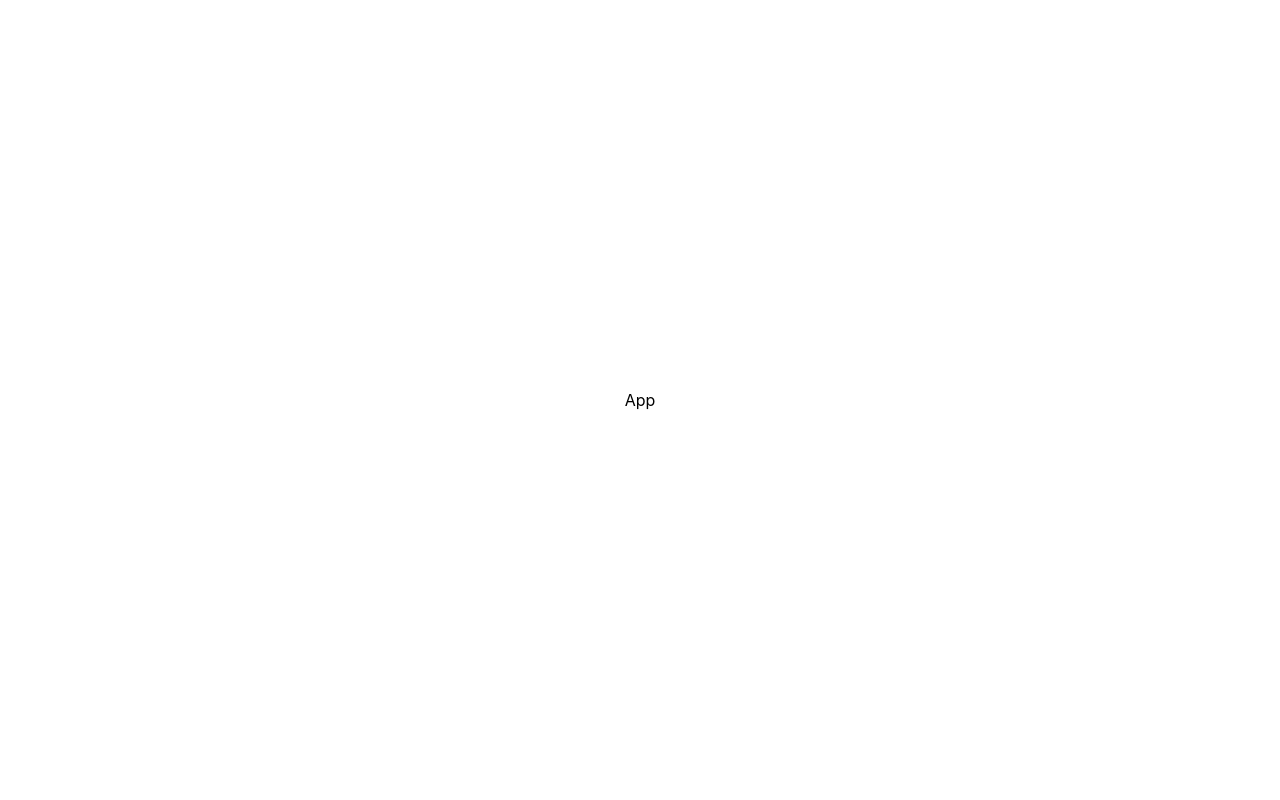
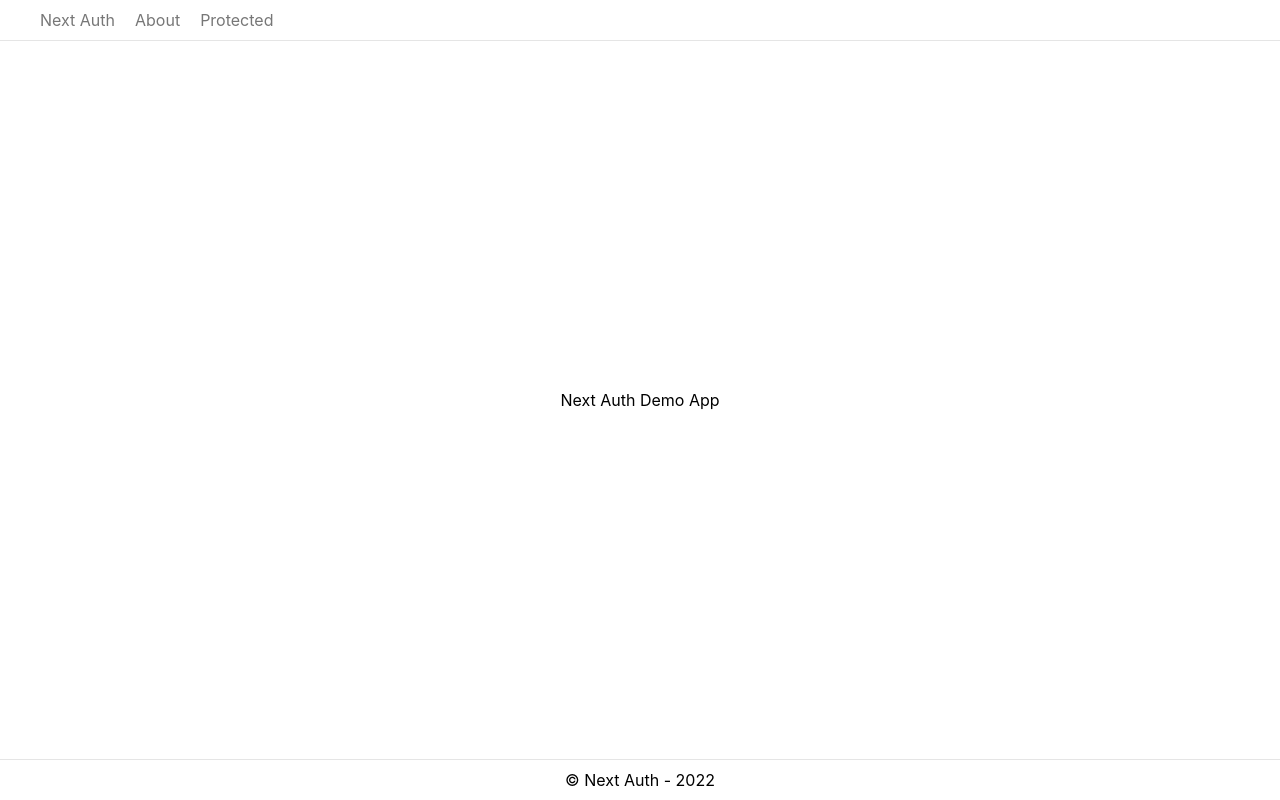
Before and after one commit to stefaleon/Next-Auth-with-Express-backend, a Next.js app: page / in a window 1280 px wide. Built offline with nearby package versions, Linux system fonts and the light colour scheme.

Commit message:
Create Layout, Header and Footer components and a config file

```diff
--- /dev/null
+++ b/components/Footer.js
@@ -0,0 +1,8 @@
+export default function Footer() {
+  const currentYear = new Date().getFullYear();
+  return (
+    <footer>
+      <p>&copy; Next Auth - {currentYear}</p>
+    </footer>
+  );
+}
--- /dev/null
+++ b/components/Header.js
@@ -0,0 +1,27 @@
+import Link from 'next/link';
+
+export default function Header() {
+  return (
+    <header>
+      <nav>
+        <ul>
+          <li>
+            <Link href='/'>
+              <a>Next Auth</a>
+            </Link>
+          </li>
+          <li>
+            <Link href='/about'>
+              <a>About</a>
+            </Link>
+          </li>
+          <li>
+            <Link href='/protected'>
+              <a>Protected</a>
+            </Link>
+          </li>
+        </ul>
+      </nav>
+    </header>
+  );
+}
--- /dev/null
+++ b/components/Layout.js
@@ -0,0 +1,28 @@
+import Head from 'next/head';
+import Header from './Header';
+import Footer from './Footer';
+
+export default function Layout({ title, description, keywords, children }) {
+  return (
+    <>
+      <Head>
+        <title>{title}</title>
+        <meta name='description' content={description} />
+        <meta name='keywords' content={keywords} />
+        <link rel='icon' href='/favicon.ico' />
+      </Head>
+
+      <Header />
+
+      <div className='container'>{children}</div>
+
+      <Footer />
+    </>
+  );
+}
+
+Layout.defaultProps = {
+  title: 'Next Auth',
+  description: 'User Authentication & Authorization',
+  keywords: 'nextjs, authentication, authorization',
+};
--- /dev/null
+++ b/config/index.js
@@ -0,0 +1,5 @@
+export const API_URL =
+  process.env.NEXT_PUBLIC_API_URL || 'http://localhost:1337';
+
+export const NEXT_URL =
+  process.env.NEXT_PUBLIC_FRONTEND_URL || 'http://localhost:3000';
--- /dev/null
+++ b/jsconfig.json
@@ -0,0 +1,5 @@
+{
+  "compilerOptions": {
+    "baseUrl": "."
+  }
+}
--- a/pages/index.js
+++ b/pages/index.js
@@ -1,3 +1,9 @@
+import Layout from 'components/Layout';
+
 export default function Home() {
-  return <div className='container'>App</div>;
+  return (
+    <Layout title='Main'>
+      <div>Next Auth Demo App</div>
+    </Layout>
+  );
 }
--- a/styles/globals.css
+++ b/styles/globals.css
@@ -11,11 +11,39 @@ body {
 }
 
 .container {
-  min-height: 100vh;
-  padding: 0 0.5rem;
   display: flex;
   flex-direction: column;
   justify-content: center;
   align-items: center;
-  height: 100vh;
+  height: calc(100vh - 80px);
 }
+
+header {
+  display: flex;
+  align-items: center;
+  height: 40px;
+  box-shadow: 0 1px 0 rgba(0, 0, 0, 0.1);
+}
+
+header ul {
+  display: flex;
+  list-style: none;
+}
+
+header a {
+  text-decoration: none;
+  color: #777;
+  margin-right: 20px;
+}
+
+header a:hover {
+  opacity: 0.5;
+}
+
+footer {
+  display: flex;
+  align-items: center;
+  justify-content: center;
+  height: 40px;
+  box-shadow: 0 -1px 0 rgba(0, 0, 0, 0.1);
+}
```
